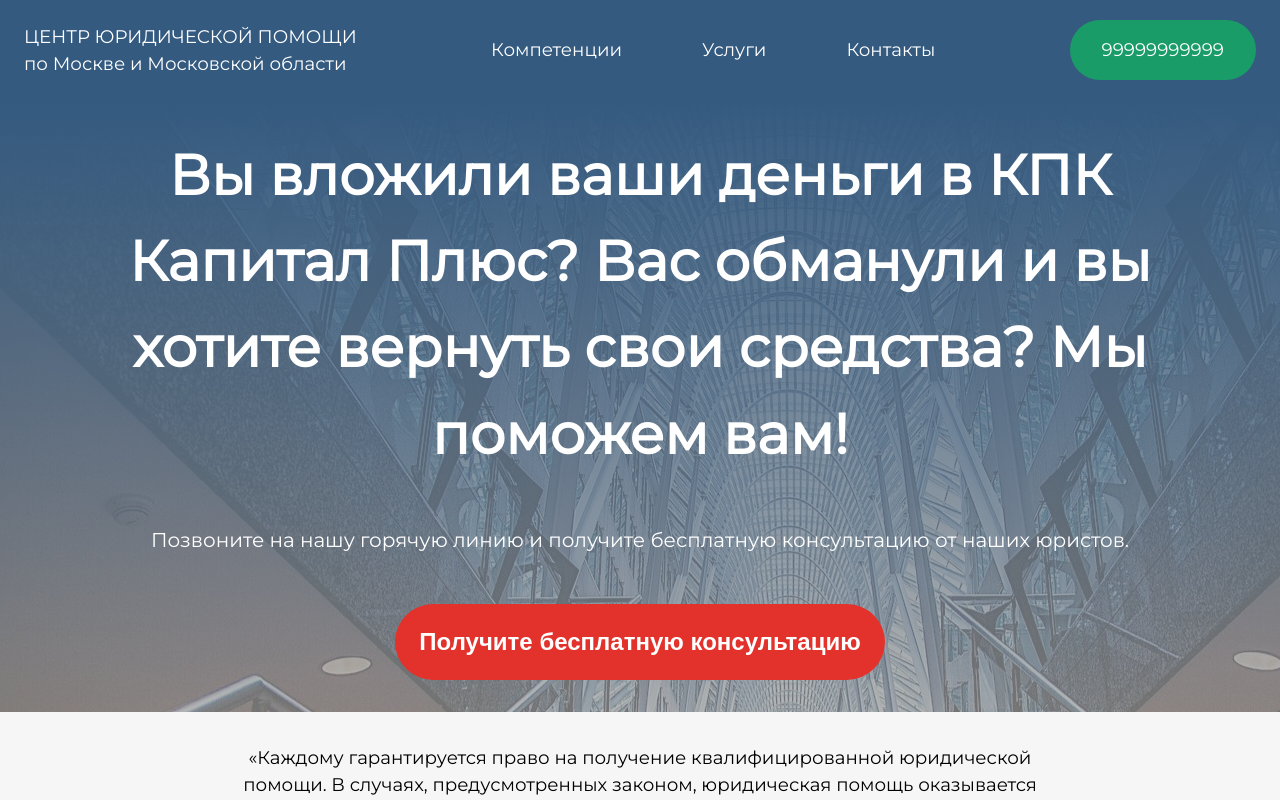
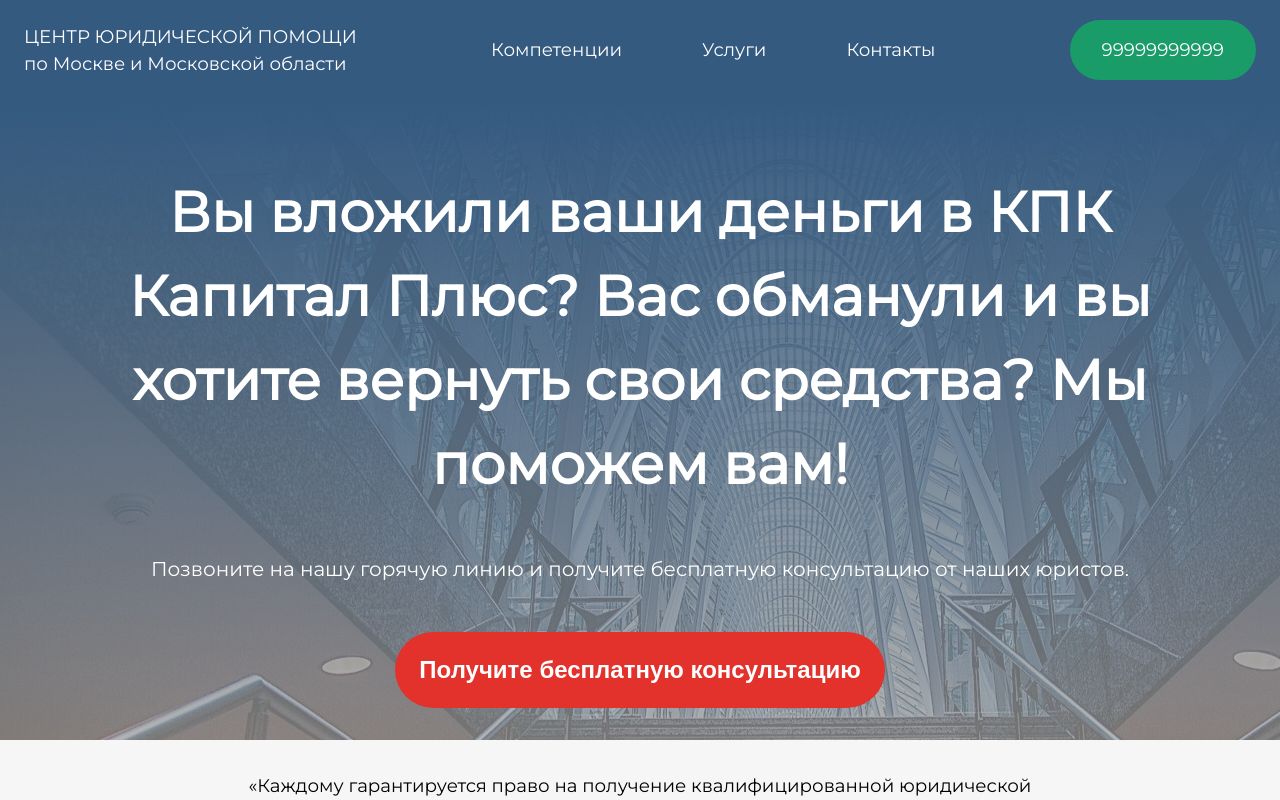
Before and after one commit to RamazanIttiev/law_web_page, a React (Create React App) app: page / in a window 1280 px wide. Shown: the top 800 px of the page. Built offline with nearby package versions, Linux system fonts and the light colour scheme.

Commit message:
Promo h1 fixes

```diff
--- a/src/App/components/Promo.jsx
+++ b/src/App/components/Promo.jsx
@@ -13,7 +13,11 @@
     padding: 32px 0;
 }`;
 
-const Title = styled(Typography).attrs({ variant: 'h1' })``;
+const Title = styled.h1`
+  font-size: 56px;
+  font-weight: 700;
+  color: #fff;
+`;
 
 const Subtitle = styled(Typography).attrs({ variant: 'h2' })`
   &.css-1imety6-MuiTypography-root {
```
